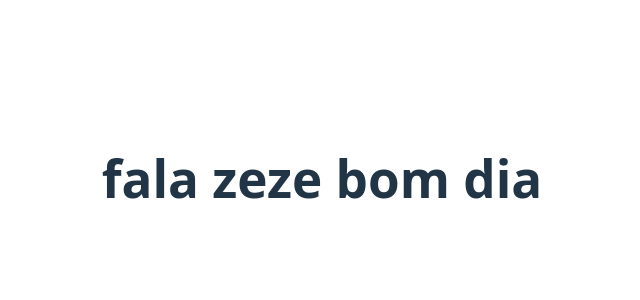
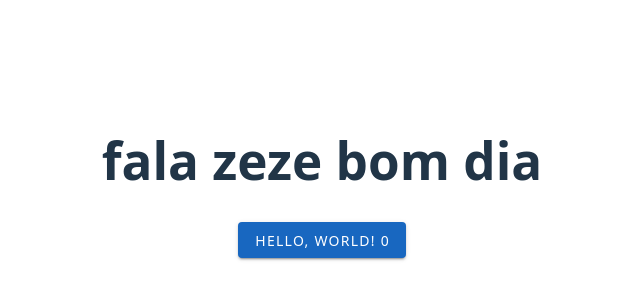
Before and after one commit to 4august/zip-zop-frontend, a Vue app: page /home in a window 1280 px wide. Shown: the part 222-522 px from the top of the page, without its empty margins (318-958 px from the left). Built offline with nearby package versions, Linux system fonts and the light colour scheme.

Commit message:
primeiros componentes

```diff
--- a/package.json
+++ b/package.json
@@ -10,7 +10,8 @@
   },
   "dependencies": {
     "vue": "^3.5.17",
-    "vue-router": "^4.5.1"
+    "vue-router": "^4.5.1",
+    "vuetify": "^3.8.11"
   },
   "devDependencies": {
     "@vitejs/plugin-vue": "^6.0.0",
--- a/src/main.ts
+++ b/src/main.ts
@@ -2,8 +2,16 @@ import { createApp } from 'vue'
 import './style.css'
 import App from './App.vue'
 import router from './routes';
+import { createVuetify } from 'vuetify';
+import { components, directives } from 'vuetify/dist/vuetify.js';
+
 
 const app = createApp(App);
+const vuetify = createVuetify({
+    components,
+    directives,
+})
 
+app.use(vuetify)
 app.use(router)
 app.mount('#app')
--- a/src/views/Home.vue
+++ b/src/views/Home.vue
@@ -1,5 +1,9 @@
 <script setup lang="ts">
+import { ref } from 'vue'
+
+const count = ref(0)
 </script>
 <template>
     <h1>fala zeze bom dia</h1>
+    <v-btn color="primary" @click="count++">Hello, world! {{ count }}</v-btn>
 </template>
```
Also changed, not shown: 1 other file (tests, documents, lock files or other folders).
